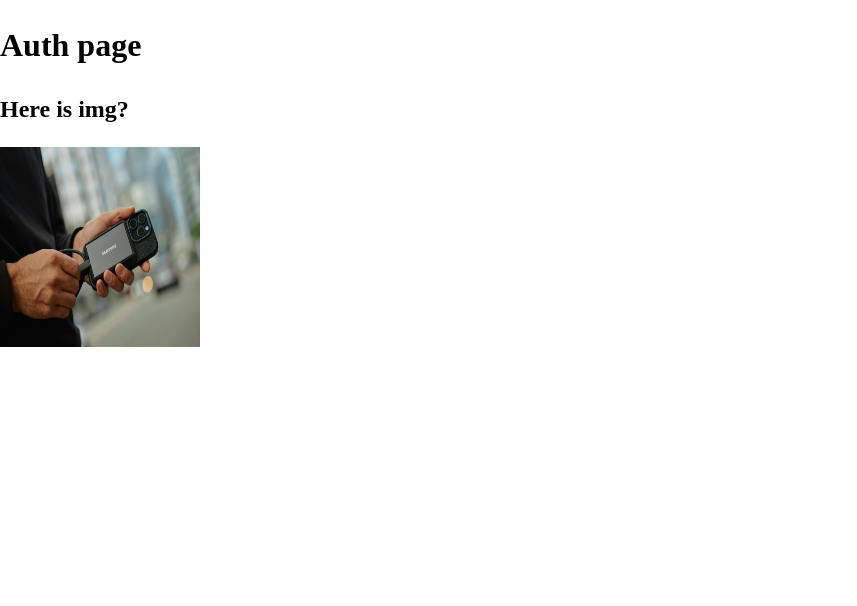
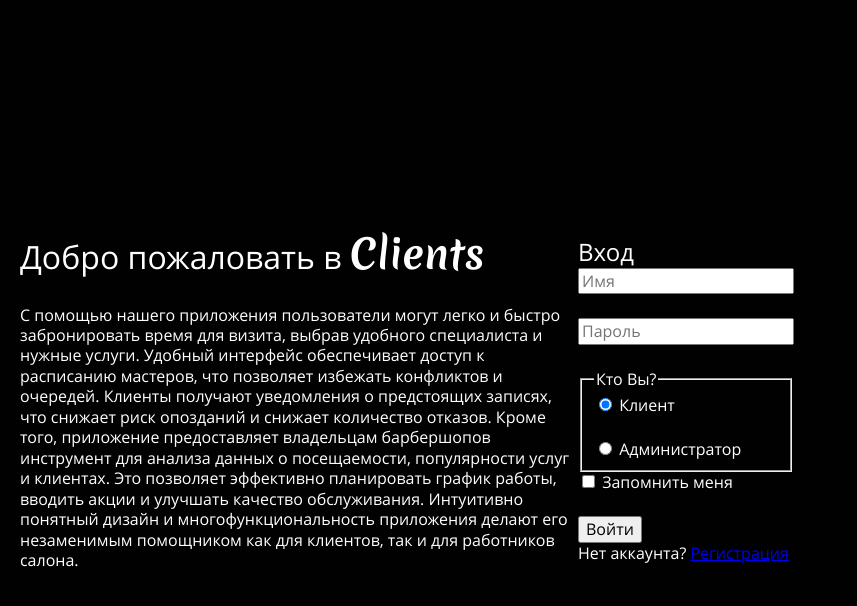
Before and after one commit to Evgeny-Stepanov/clients-vanilla-js, a website built with webpack: page src/auth/index.html in a window 1280 px wide. Shown: the whole page, without its empty margins (0-857 px from the left). Built offline with nearby package versions, Linux system fonts and the light colour scheme.

Commit message:
Work on auth page 1.0

```diff
--- /dev/null
+++ b/src/auth/html/auth-form.html
@@ -0,0 +1,64 @@
+<form class="auth__form form form--login">
+	<h2 class="form__title">Вход</h2>
+	<p>
+		<label for="name" class="visually-hidden">Введите имя</label>
+		<input type="text" name="name" id="name" placeholder="Имя" />
+	</p>
+	<p>
+		<label for="password" class="visually-hidden">Введите пароль</label>
+		<input type="password" name="password" id="password" placeholder="Пароль" />
+	</p>
+
+	<fieldset>
+		<legend>Кто Вы?</legend>
+		<p>
+			<input type="radio" name="who" id="client" value="client" checked />
+			<label for="client">Клиент</label>
+		</p>
+		<p>
+			<input type="radio" name="who" id="admin" value="admin" />
+			<label for="admin">Администратор</label>
+		</p>
+	</fieldset>
+
+	<p>
+		<input type="checkbox" name="remember" id="remember" />
+		<label for="remember">Запомнить меня</label>
+	</p>
+
+	<button type="submit">Войти</button>
+
+	<p>
+		Нет аккаунта? <span><a href="#">Регистрация</a></span>
+	</p>
+</form>
+
+<form class="auth__form form form--registration hidden">
+	<h2 class="form__title">Регистрация</h2>
+	<p>
+		<label for="name" class="visually-hidden">Введите имя</label>
+		<input type="text" name="name" id="name" placeholder="Имя" />
+	</p>
+	<p>
+		<label for="password" class="visually-hidden">Введите пароль</label>
+		<input type="password" name="password" id="password" placeholder="Пароль" />
+	</p>
+
+	<fieldset>
+		<legend>Кто Вы?</legend>
+		<p>
+			<input type="radio" name="who" id="client" value="client" checked />
+			<label for="client">Клиент</label>
+		</p>
+		<p>
+			<input type="radio" name="who" id="admin" value="admin" />
+			<label for="admin">Администратор</label>
+		</p>
+	</fieldset>
+
+	<button type="submit">Зарегистрировать</button>
+
+	<p>
+		Есть аккаунт? <span><a href="#">Войти</a></span>
+	</p>
+</form>
--- a/src/auth/index.html
+++ b/src/auth/index.html
@@ -34,13 +34,28 @@
 	</head>
 
 	<body>
-		<h1>Auth page</h1>
-		<h2>Here is img?</h2>
-		<img
-			src="<%= require('./../images/img.jpg') %>"
-			alt=""
-			width="200"
-			height="200"
-		/>
+		<main>
+			<section class="auth container">
+				<div class="auth__info">
+					<h1 class="auth__title">Добро пожаловать в <span>Clients</span></h1>
+					<p class="auth__descr">
+						С помощью нашего приложения пользователи могут легко и быстро
+						забронировать время для визита, выбрав удобного специалиста и нужные
+						услуги. Удобный интерфейс обеспечивает доступ к расписанию мастеров,
+						что позволяет избежать конфликтов и очередей. Клиенты получают
+						уведомления о предстоящих записях, что снижает риск опозданий и
+						снижает количество отказов. Кроме того, приложение предоставляет
+						владельцам барбершопов инструмент для анализа данных о посещаемости,
+						популярности услуг и клиентах. Это позволяет эффективно планировать
+						график работы, вводить акции и улучшать качество обслуживания.
+						Интуитивно понятный дизайн и многофункциональность приложения делают
+						его незаменимым помощником как для клиентов, так и для работников
+						салона.
+					</p>
+				</div>
+
+				<%= require('html-loader!./html/auth-form.html').default %>
+			</section>
+		</main>
 	</body>
 </html>
--- /dev/null
+++ b/src/css/_globals.scss
@@ -0,0 +1,8 @@
+body {
+	font-family: var(--font-family-base);
+	font-weight: 400;
+	font-size: var(--font-size);
+	line-height: var(--line-height);
+	color: var(--color-white);
+	background-color: var(--color-black);
+}
--- /dev/null
+++ b/src/css/_mixins.scss
@@ -0,0 +1,12 @@
+@mixin visually-hidden {
+	position: absolute !important;
+	width: 1px !important;
+	height: 1px !important;
+	margin: -1px !important;
+	border: 0 !important;
+	padding: 0 !important;
+	white-space: nowrap !important;
+	clip-path: inset(100%) !important;
+	clip: rect(0 0 0 0) !important;
+	overflow: hidden !important;
+}
--- /dev/null
+++ b/src/css/_utils.scss
@@ -0,0 +1,25 @@
+.container {
+	max-width: calc(var(--container-width) + var(--container-padding-x) * 2);
+	margin-inline: auto;
+	padding-inline: var(--container-padding-x);
+}
+
+.hidden {
+	display: none;
+}
+
+.visually-hidden {
+	@include visually-hidden;
+}
+
+.hidden-mobile {
+	@include mobile {
+		display: none !important;
+	}
+}
+
+.visible-mobile {
+	@include mobile-above {
+		display: none !important;
+	}
+}
--- a/src/css/_variables.scss
+++ b/src/css/_variables.scss
@@ -2,11 +2,16 @@
 	--font-family-base: "Open Sans", sans-serif;
 	--font-family-alt: "Merienda", cursive;
 	--font-size: 16px;
-	--line-height: 1.4;
+	--line-height: 1.28;
+
+	--container-width: 1240px;
+  --container-padding-x: 20px;
 
 	--color-black: #010101;
 	--color-white: #fefefe;
 	--color-accent: #902bf5;
 	--color-gray-dark: #6c6c6c;
 	--color-gray-light: #bdbebe;
+	--color-green-notif: #28be0b;
+	--color-red-notif: #fb3a46;
 }
--- /dev/null
+++ b/src/css/auth/_auth.scss
@@ -0,0 +1,21 @@
+.auth {
+	height: 100vh;
+	display: flex;
+	align-items: center;
+
+	&__info {
+		max-width: 45%;
+	}
+
+	&__title {
+		font-size: calc(var(--font-size) * 2);
+		span {
+			font-family: var(--font-family-alt);
+			font-size: calc(var(--font-size) * 2.5);
+		}
+	}
+
+	&__descr {
+		margin-top: calc(var(--font-size) * 1.5);
+	}
+}
--- a/src/css/styles.scss
+++ b/src/css/styles.scss
@@ -1,4 +1,10 @@
 @import "normalize";
 @import "fonts";
+@import "globals";
 @import "variables";
+@import "mixins";
 @import "media";
+@import "utils";
+
+@import "./auth/auth";
+@import "./auth/auth-form";
```
Also changed, not shown: dist/app.html, dist/images/img.jpg (deleted), dist/index.html, src/css/auth/_auth-form.scss (added), 2 other files.
